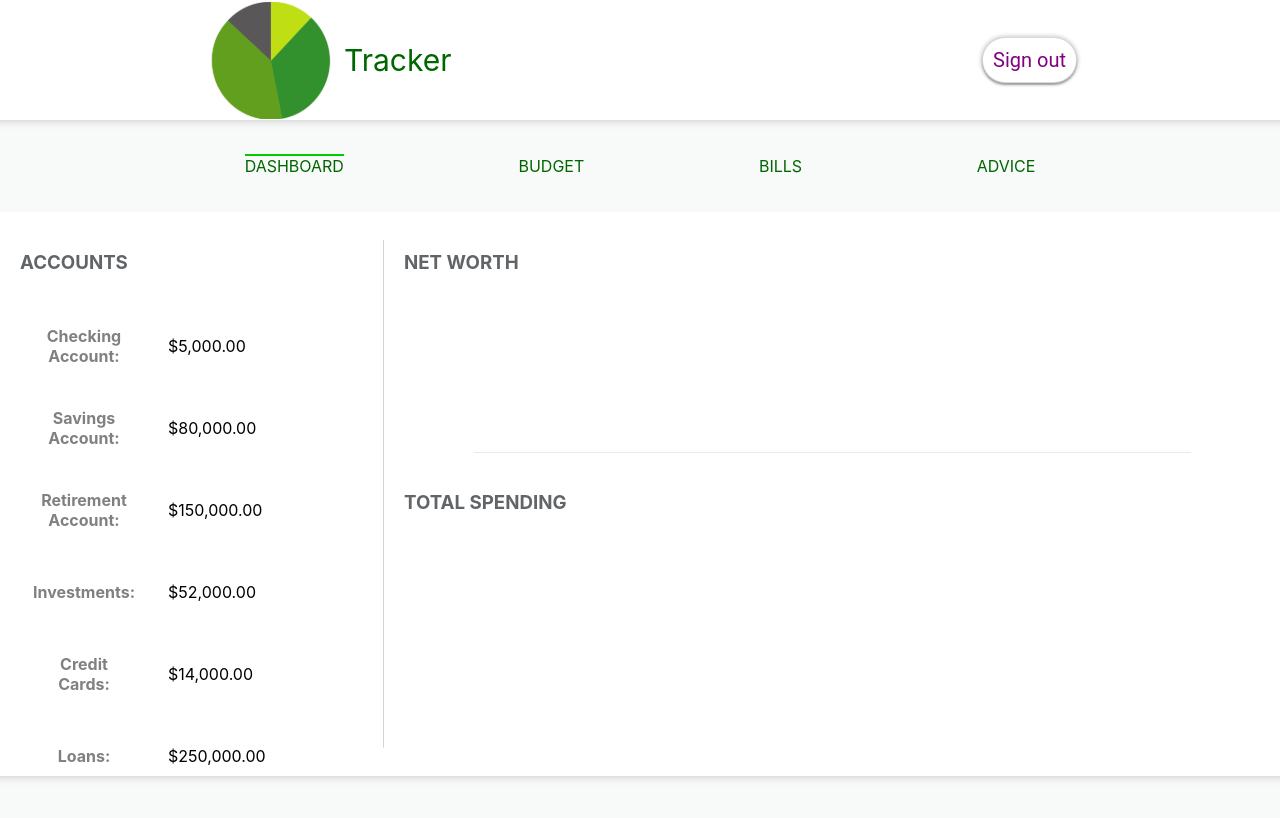
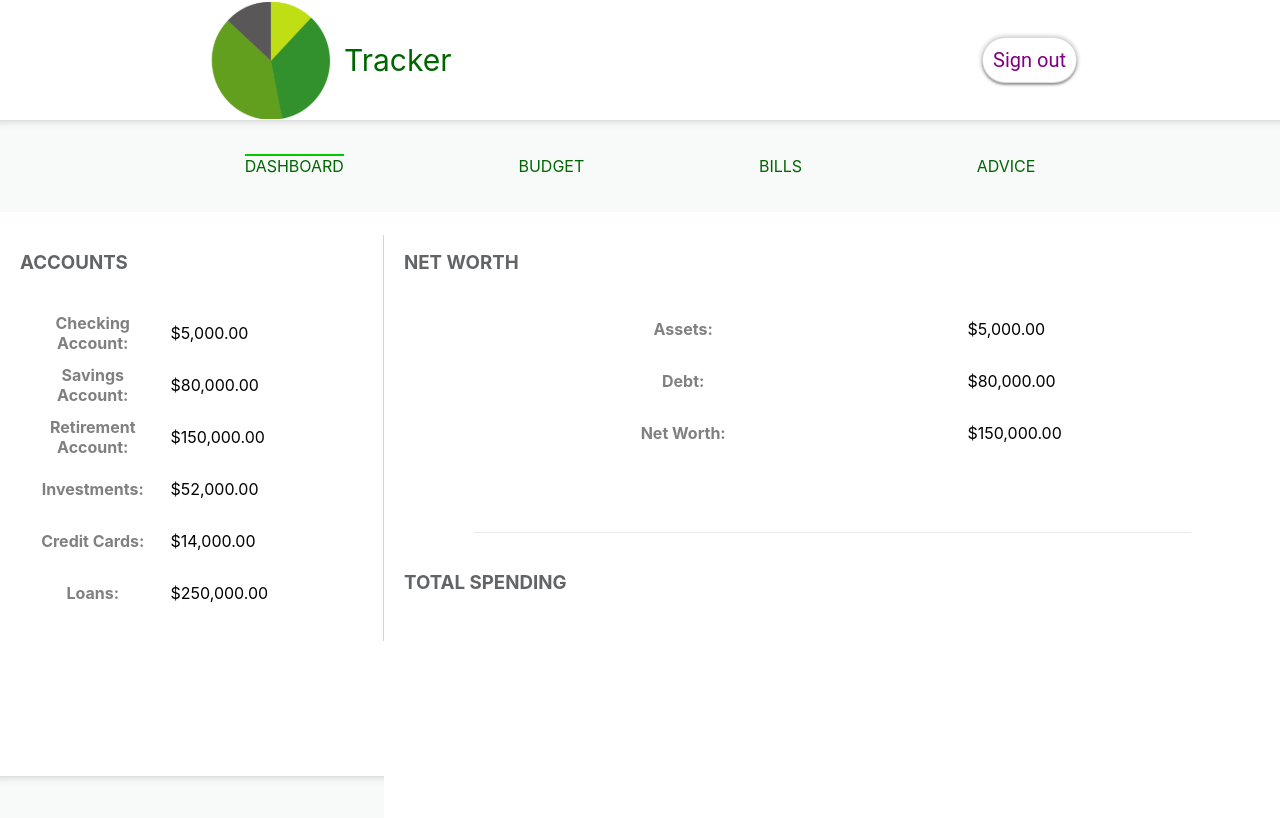
Before and after one commit to MartinZugs/Expense-Tracker, a React (Create React App) app in the folder my-app/: page /dashboard in a window 1280 px wide. Shown: the top 818 px of the page. Built offline with nearby package versions, Linux system fonts and the light colour scheme; no server answers; sample sign-in values are in the browser's storage.

Commit message:
Changes to the NetWorth component and few styling to Dashboard and account.

```diff
--- a/my-app/src/components/NetWorth.js
+++ b/my-app/src/components/NetWorth.js
@@ -7,6 +7,21 @@ const NetWorth = () => {
 
         <div className="net-worth-container">
             <h3>Net Worth</h3>
+            <table className="accounts-table">
+
+                <tr>
+                    <th>Assets:</th>
+                    <td>$5,000.00</td>
+                </tr>
+                <tr>
+                    <th>Debt:</th>
+                    <td>$80,000.00</td>
+                </tr>
+                <tr>
+                    <th>Net Worth:</th>
+                    <td>$150,000.00</td>
+                </tr>
+            </table>
         </div>
     )
 
--- a/my-app/src/components/account.css
+++ b/my-app/src/components/account.css
@@ -11,8 +11,10 @@
     padding: 10px;
 }
 .accounts-table td {
-    padding: 30px;
+    padding: 15px;
+    width:5px;
 }
 .accounts-table th {
     color: gray;
+
 }
--- a/my-app/src/components/dashboard.css
+++ b/my-app/src/components/dashboard.css
@@ -16,6 +16,7 @@
 
 .sidebar{
     width: 30%;
+    height: 80%;
     border-color: lightgray;
     background: linear-gradient(lightgray,lightgray) right / 1px 90% no-repeat, white;
 
@@ -23,7 +24,7 @@
 }
 
 .themain > * {
-   height: 30vh;
+   height: 40vh;
 
 
 }
--- a/my-app/src/components/netWorth.css
+++ b/my-app/src/components/netWorth.css
@@ -6,3 +6,13 @@
     color:#626567;
     text-transform: uppercase;
 }
+
+
+.accounts-table tr{
+    height:2px;
+    width:2px;
+}
+.accounts-table td{
+    width:2px;
+    height:2px;
+}
```
